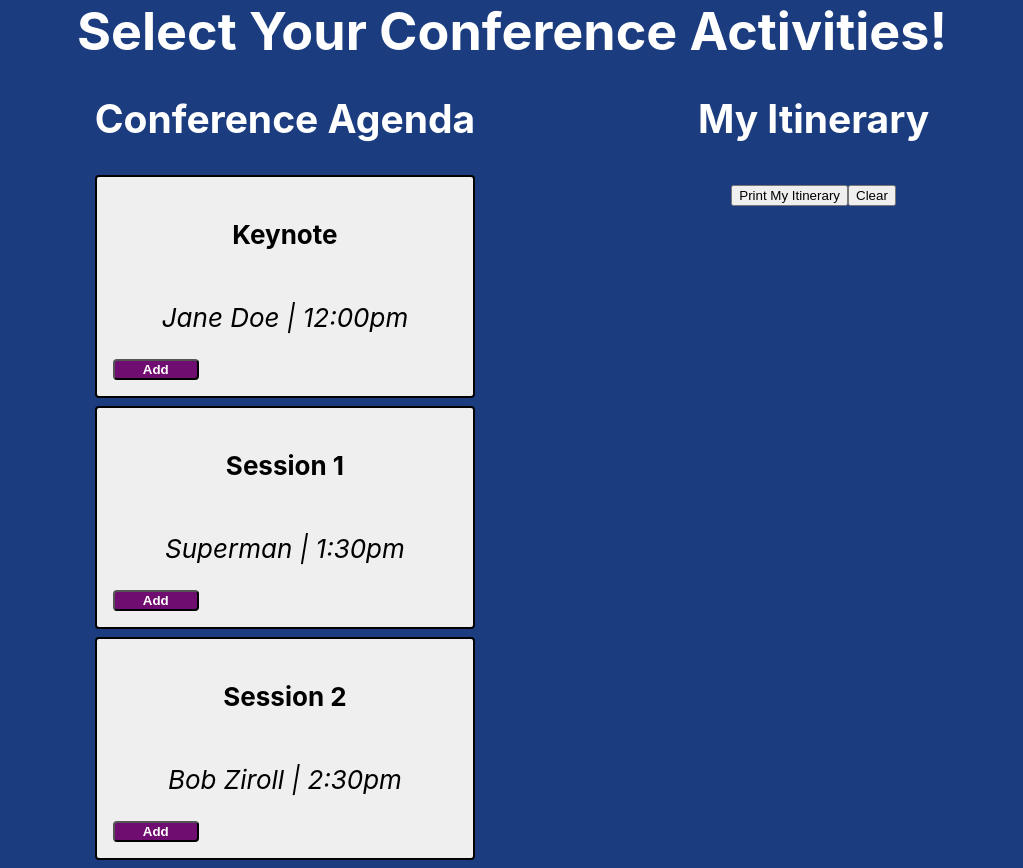
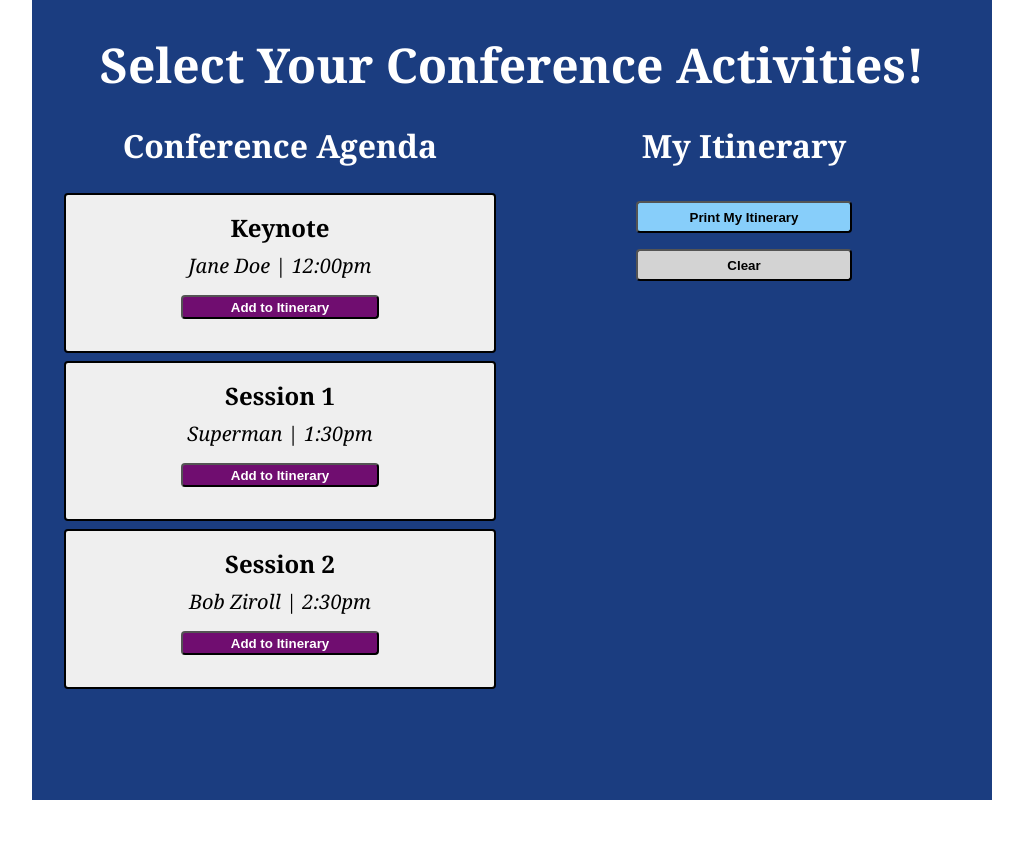
Before and after one commit to Danielle254/Conference-Agenda, a React (Create React App) app: page / in a window 1280 px wide. Shown: the whole page, without its empty margins (128-1151 px from the left). After the commit the page ends 800 px from the top, so only its background shows below. Built offline with nearby package versions, Linux system fonts and the light colour scheme.

Commit message:
update css

```diff
--- a/src/Activity/Activity.css
+++ b/src/Activity/Activity.css
@@ -10,12 +10,19 @@
     color: black;
 }
 
+p {
+    margin: 0;
+}
+
 .title {
     font-weight: bold;
+    margin-bottom: 0.5rem;
+    font-size: 1.5rem;
 }
 
 .details {
     font-style: italic;
+    font-size: 1.25rem;
 }
 
 .activity--button {
@@ -23,5 +30,8 @@
     border-radius: .25rem;
     font-weight: bold;
     color: white;
-    width: 25%;
+    width: 50%;
+    align-self: center;
+    margin: 1rem auto;
+    height: 1.5rem;
 }
--- a/src/ActivityList/ActivityList.js
+++ b/src/ActivityList/ActivityList.js
@@ -7,7 +7,7 @@ import './ActivityList.css';
 export default function ActivityList(props) {
     const listType = props.listType;
     const list = listType === "agenda" ? props.agenda : props.itinerary
-    const buttonType = listType === "agenda" ? "Add" : "Remove"
+    const buttonType = listType === "agenda" ? "Add to Itinerary" : "Remove"
     const setterFunction = listType === "agenda" ? props.addToList : props.removeFromList
 
     const activities = list.map(
--- a/src/App.css
+++ b/src/App.css
@@ -1,23 +1,26 @@
 
 .App {
   background-color: #1b3d80;
-  font-size: calc(10px + 2vmin);
+  margin: 0 auto;
   color: white;
   min-height: 100vh;
   text-align: center;
+  width: 75%;
 
 }
 
 
 .App-body {
-  display: flex;
-  justify-content: space-evenly;
+  display: grid;
+  grid-template-columns: 1fr 1fr;
+  gap: 2rem;
+  margin: 0 2rem;
 }
 
-.container {
-  margin: 20px;
-}
+
 
 h1 {
   margin: 0;
+  font-size: 3rem;
+  padding-top: 2rem;
 }
--- a/src/ConferenceAgenda/ConferenceAgenda.css
+++ b/src/ConferenceAgenda/ConferenceAgenda.css
@@ -0,0 +1,3 @@
+h2 {
+    font-size: 2rem;
+}
--- a/src/MyItinerary/MyItinerary.css
+++ b/src/MyItinerary/MyItinerary.css
@@ -0,0 +1,25 @@
+h2 {
+    font-size: 2rem;
+}
+
+.user--buttons {
+    display: flex;
+    flex-direction: column;
+}
+
+.user--button {
+    width: 50%;
+    margin: 0.5rem auto;
+    height: 2rem;
+    border-radius: 0.25rem;
+}
+
+.print--button {
+    background-color: lightskyblue;
+    font-weight: bold;
+}
+
+.clear--button {
+    background-color: lightgray;
+    font-weight: bold;
+}
--- a/src/MyItinerary/MyItinerary.js
+++ b/src/MyItinerary/MyItinerary.js
@@ -14,8 +14,10 @@ function MyItinerary(props) {
             listType={"myItinerary"}
             removeFromList={props.removeFromList}
             />
-        <button type="button">Print My Itinerary</button>
-        <button type="button">Clear</button>
+            <div className='user--buttons'>
+                <button className='user--button print--button' type="button">Print My Itinerary</button>
+                <button className='user--button clear--button' type="button">Clear</button>
+            </div>
         </div>
 
     )
--- a/src/index.css
+++ b/src/index.css
@@ -5,14 +5,5 @@
 body {
   margin: 0;
   top: 0;
-  font-family: -apple-system, BlinkMacSystemFont, 'Segoe UI', 'Roboto', 'Oxygen',
-    'Ubuntu', 'Cantarell', 'Fira Sans', 'Droid Sans', 'Helvetica Neue',
-    sans-serif;
-  -webkit-font-smoothing: antialiased;
-  -moz-osx-font-smoothing: grayscale;
+  font-family: Georgia, 'Times New Roman', Times, serif;
 }
-
-code {
-  font-family: source-code-pro, Menlo, Monaco, Consolas, 'Courier New',
-    monospace;
-}
```
Lines whose indentation alone changed are shown as unchanged.
